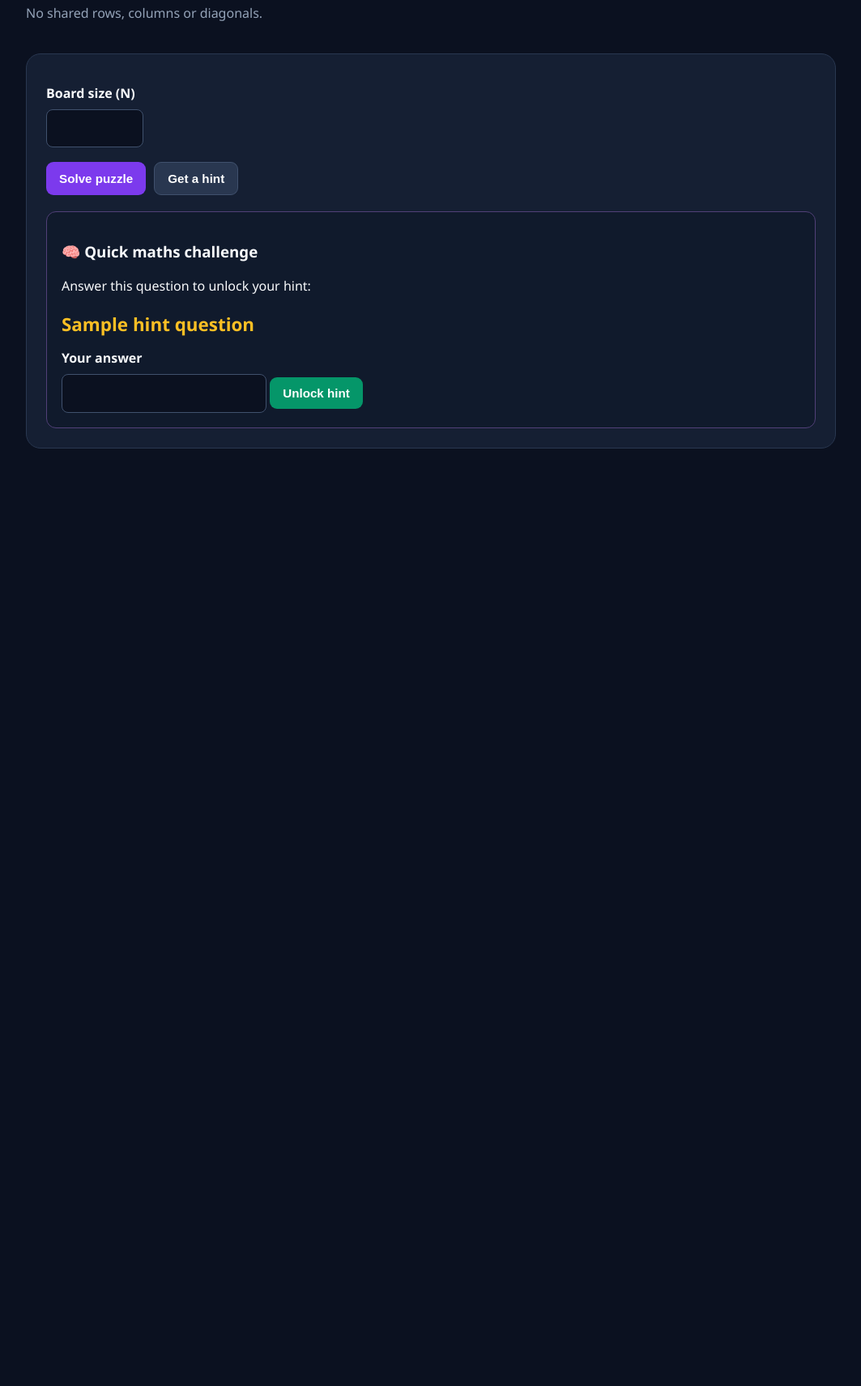
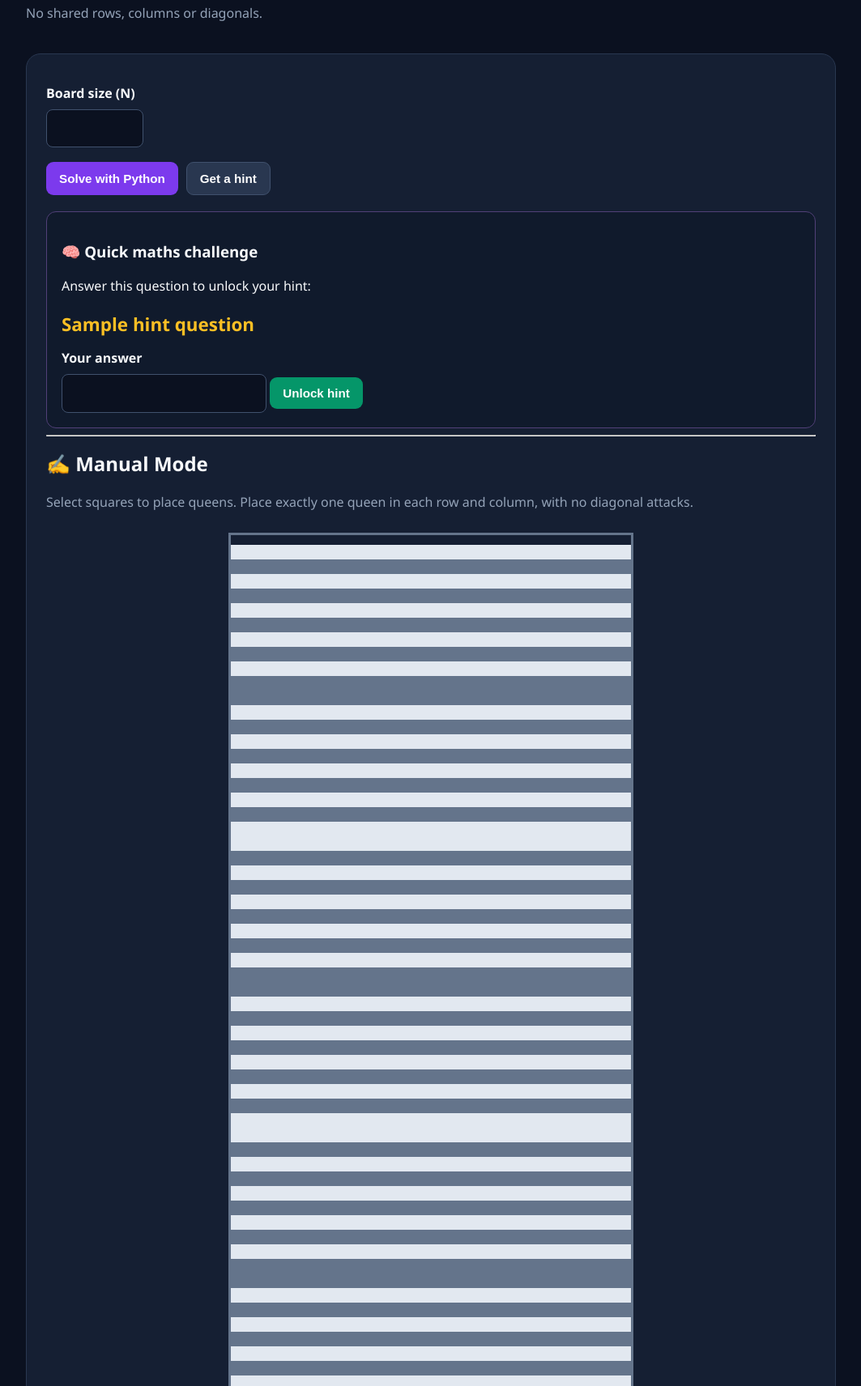
Before and after one commit to suchayndran/puzzle-arena, a Flask app: template templates/queens.html in a window 1280 px wide. Shown: the part 208-1920 px from the top of the page at 81% size, without its empty margins (108-1171 px from the left). Before the commit the page ends 762 px from the top, so only its background shows below. Run offline with Flask 3, Linux system fonts and the light colour scheme; the template is opened without the code that fills it: most values are stand-ins (such as "Sample title", 1, 10 or a date in 2020).

Commit message:
Update queens.html

```diff
--- a/templates/queens.html
+++ b/templates/queens.html
@@ -5,7 +5,8 @@
     <meta charset="UTF-8">
     <meta name="viewport" content="width=device-width, initial-scale=1">
     <title>N-Queens | Puzzle Arena</title>
-    <link rel="stylesheet" href="{{ url_for('static', filename='style.css') }}">
+    <link rel="stylesheet"
+          href="{{ url_for('static', filename='style.css') }}">
 </head>
 <body>
 <main class="container">
@@ -17,20 +18,25 @@
     <section class="page-heading">
         <p class="eyebrow">LOGIC CHALLENGE</p>
         <h1>♛ N-Queens</h1>
-        <p class="muted">No shared rows, columns or diagonals.</p>
+        <p class="muted">
+            No shared rows, columns or diagonals.
+        </p>
     </section>
 
     <section class="panel">
+        <!-- BOARD SIZE -->
         <form method="POST">
             <label for="n">Board size (N)</label>
-            <input id="n" name="n" type="number" min="1" max="14"
-                   value="{{ n }}" required>
+            <input id="n" name="n" type="number"
+                   min="1" max="14" value="{{ n }}" required>
 
             <div class="button-row">
-                <button name="action" value="solve" class="button purple-button">
-                    Solve puzzle
+                <button name="action" value="solve"
+                        class="button purple-button">
+                    Solve with Python
                 </button>
-                <button name="action" value="hint" class="button secondary-button">
+                <button name="action" value="hint"
+                        class="button secondary-button">
                     Get a hint
                 </button>
             </div>
@@ -41,8 +47,10 @@
                 <p>Answer this question to unlock your hint:</p>
                 <strong>{{ hint_question }}</strong>
                 <label for="math_answer">Your answer</label>
-                <input id="math_answer" name="math_answer" type="number" required>
-                <button name="action" value="check_hint" class="button green-button">
+                <input id="math_answer" name="math_answer"
+                       type="number" required>
+                <button name="action" value="check_hint"
+                        class="button green-button">
                     Unlock hint
                 </button>
             </div>
@@ -53,18 +61,109 @@
         <div class="message">{{ message }}</div>
         {% endif %}
 
+        <!-- PYTHON SOLUTION BOARD -->
         {% if result %}
+        <h2>Python Solution</h2>
         <div class="chess-board" style="--n: {{ n }}">
             {% for r in range(n) %}
                 {% for c in range(n) %}
-                <div class="chess-cell {% if (r+c)%2 == 0 %}light-cell{% else %}dark-cell{% endif %}">
+                <div class="chess-cell
+                    {% if (r+c)%2 == 0 %}light-cell{% else %}dark-cell{% endif %}">
                     {% if result[r] == c %}♛{% endif %}
                 </div>
                 {% endfor %}
             {% endfor %}
         </div>
         {% endif %}
+
+        <hr>
+
+        <!-- MANUAL MODE -->
+        <h2>✍️ Manual Mode</h2>
+        <p class="muted">
+            Select squares to place queens. Place exactly one queen
+            in each row and column, with no diagonal attacks.
+        </p>
+
+        <form method="POST" id="manual-form">
+            <input type="hidden" name="n" value="{{ n }}">
+
+            <div class="chess-board manual-board"
+                 style="--n: {{ n }}">
+                {% for r in range(n) %}
+                    {% for c in range(n) %}
+                    <label class="chess-cell
+                        {% if (r+c)%2 == 0 %}light-cell{% else %}dark-cell{% endif %}">
+                        <input type="checkbox" name="queen"
+                               value="{{ r }},{{ c }}"
+                               {% if manual_queens and (r,c) in manual_queens %}checked{% endif %}
+                               aria-label="Row {{ r+1 }}, column {{ c+1 }}">
+                        <span>♛</span>
+                    </label>
+                    {% endfor %}
+                {% endfor %}
+            </div>
+
+            <div class="button-row">
+                <button type="submit" name="action"
+                        value="check_manual"
+                        class="button green-button">
+                    Check Arrangement
+                </button>
+
+                <button type="submit" name="action"
+                        value="reset_manual"
+                        class="button secondary-button">
+                    Reset Board
+                </button>
+            </div>
+        </form>
+
+        {% if manual_message %}
+        <div class="message">{{ manual_message }}</div>
+        {% endif %}
     </section>
 </main>
+
+<style>
+.manual-board .chess-cell {
+    position: relative;
+    cursor: pointer;
+    display: flex;
+    align-items: center;
+    justify-content: center;
+    min-width: 0;
+    min-height: 0;
+    aspect-ratio: 1;
+}
+
+.manual-board input {
+    position: absolute;
+    opacity: 0;
+    width: 100%;
+    height: 100%;
+    cursor: pointer;
+}
+
+.manual-board span {
+    visibility: hidden;
+    font-size: clamp(12px, 4vw, 30px);
+    color: #111827;
+    pointer-events: none;
+}
+
+.manual-board input:checked + span {
+    visibility: visible;
+}
+
+.manual-board input:focus-visible + span {
+    outline: 3px solid #a78bfa;
+}
+
+.manual-board .chess-cell:has(input:checked) {
+    outline: 2px solid #7c3aed;
+    outline-offset: -3px;
+}
+</style>
 </body>
 </html>
```
